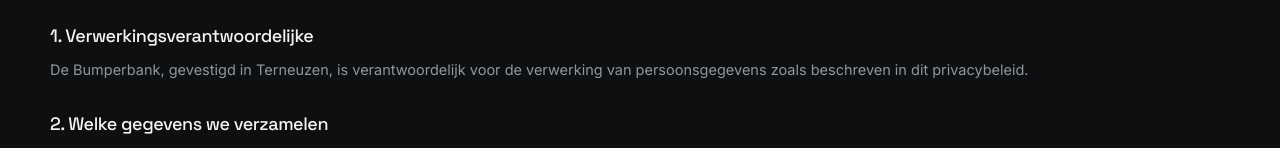
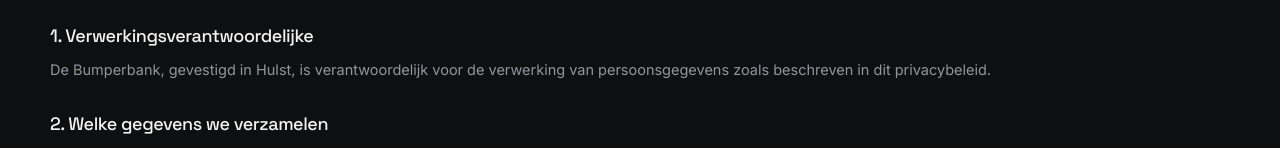
Before and after one commit to debumperbank/dbb, a Next.js app: page /privacybeleid in a window 1280 px wide. Shown: the part 323-471 px from the top of the page. Built offline with nearby package versions, Linux system fonts and the light colour scheme; no server answers.

Commit message:
changed the concepttekst in privacy en algemene voorwaarden v2

```diff
--- a/src/app/privacybeleid/page.tsx
+++ b/src/app/privacybeleid/page.tsx
@@ -19,7 +19,7 @@
               1. Verwerkingsverantwoordelijke
             </h2>
             <p>
-              De Bumperbank, gevestigd in Terneuzen, is verantwoordelijk voor de
+              De Bumperbank, gevestigd in Hulst, is verantwoordelijk voor de
               verwerking van persoonsgegevens zoals beschreven in dit
               privacybeleid.
             </p>
```
